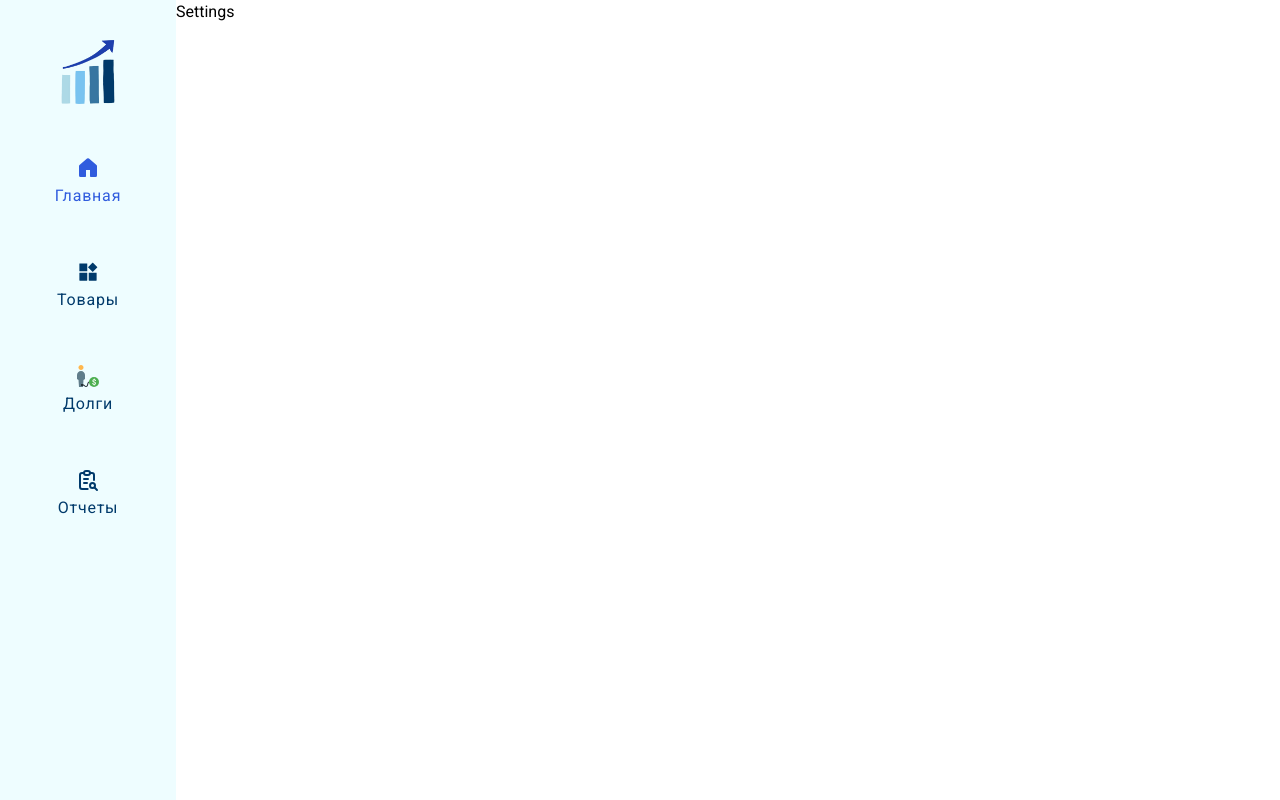
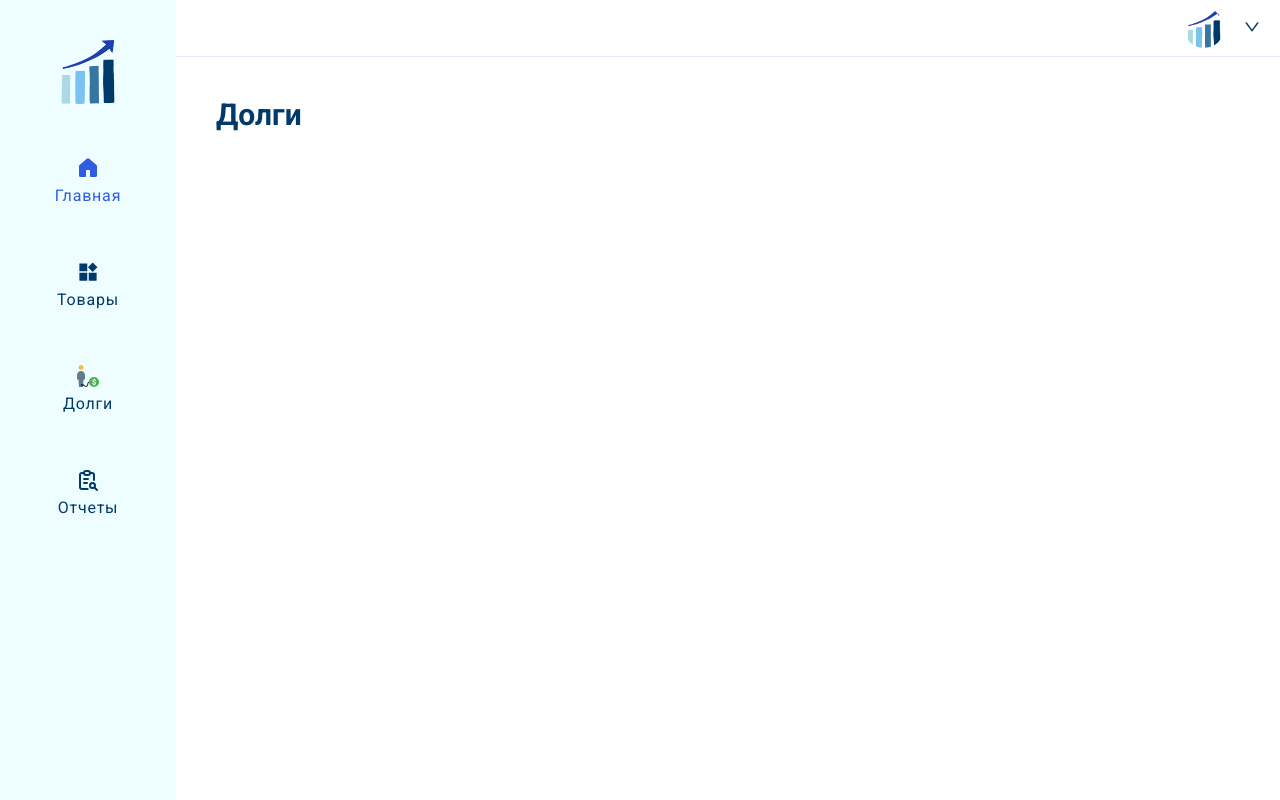
Before and after one commit to Ismoil00/shahboz-project, a React (Vite) app: page /settings in a window 1280 px wide. Built offline with nearby package versions, Linux system fonts and the light colour scheme; what ajv-errors would draw is missing.

Commit message:
translation + simple correction

```diff
--- a/src/assets/headerItems.tsx
+++ b/src/assets/headerItems.tsx
@@ -9,7 +9,7 @@ export const items: MenuProps["items"] = [
     key: "settings",
     label: (
       <Link to={"/settings"}>
-        <p className="text-default-text">Settings</p>
+        <p className="text-default-text">Настройки</p>
       </Link>
     ),
     icon: <IoMdSettings className="scale-200 text-default-text" />,
--- a/src/components/logout.tsx
+++ b/src/components/logout.tsx
@@ -38,7 +38,7 @@ const Logout = () => {
 
   return (
     <button className="cursor-pointer" onClick={handleLogout}>
-      Logout
+      Выход
     </button>
   );
 };
--- a/src/pages/settings/index.tsx
+++ b/src/pages/settings/index.tsx
@@ -1,9 +1,14 @@
-import React from 'react'
+import Header from "../../components/header";
 
 function Settings() {
   return (
-    <div>Settings</div>
-  )
+    <div>
+      <Header />
+      <h1 className="text-3xl font-bold text-default-text pt-10 pl-10">
+        Долги
+      </h1>
+    </div>
+  );
 }
 
-export default Settings
+export default Settings;
```
